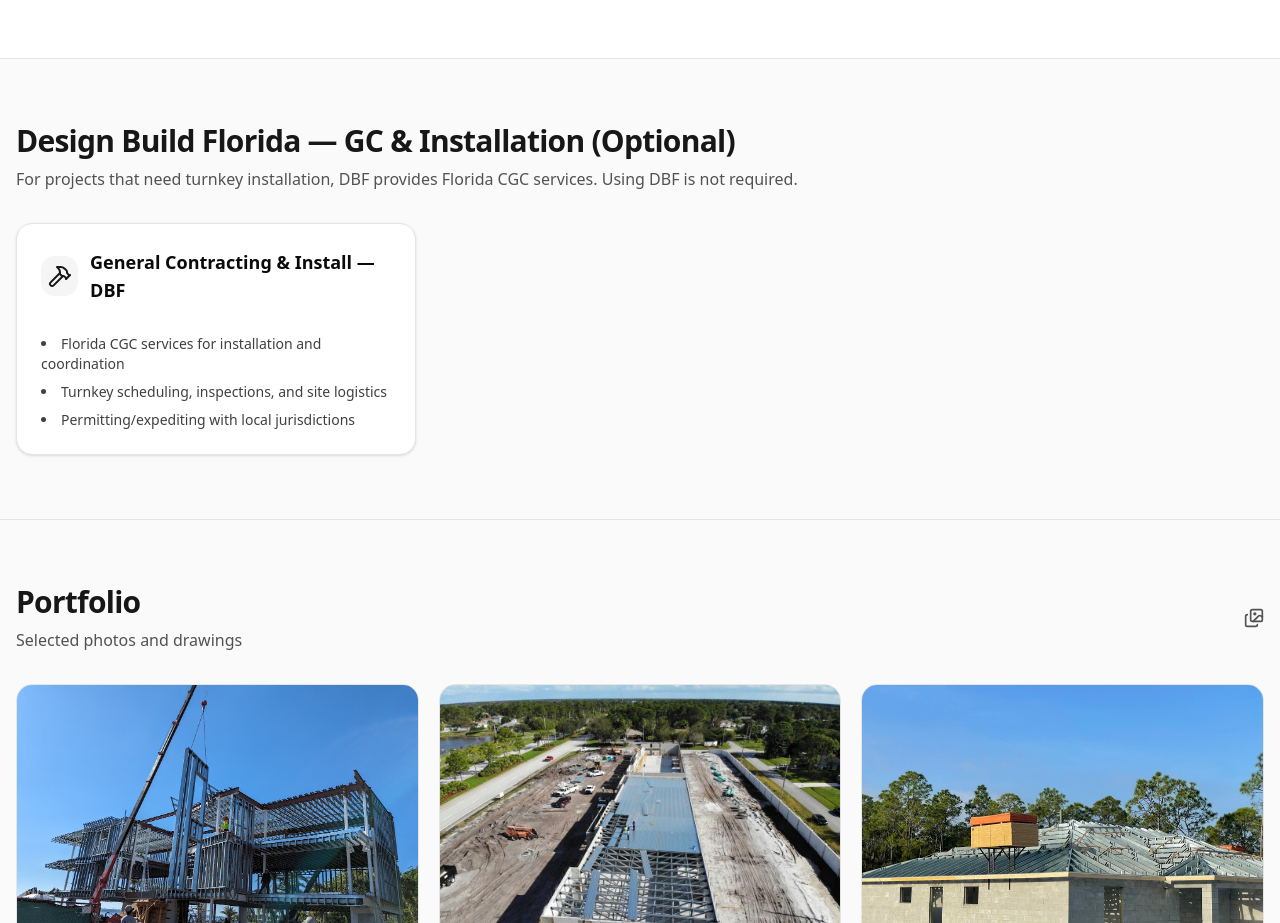
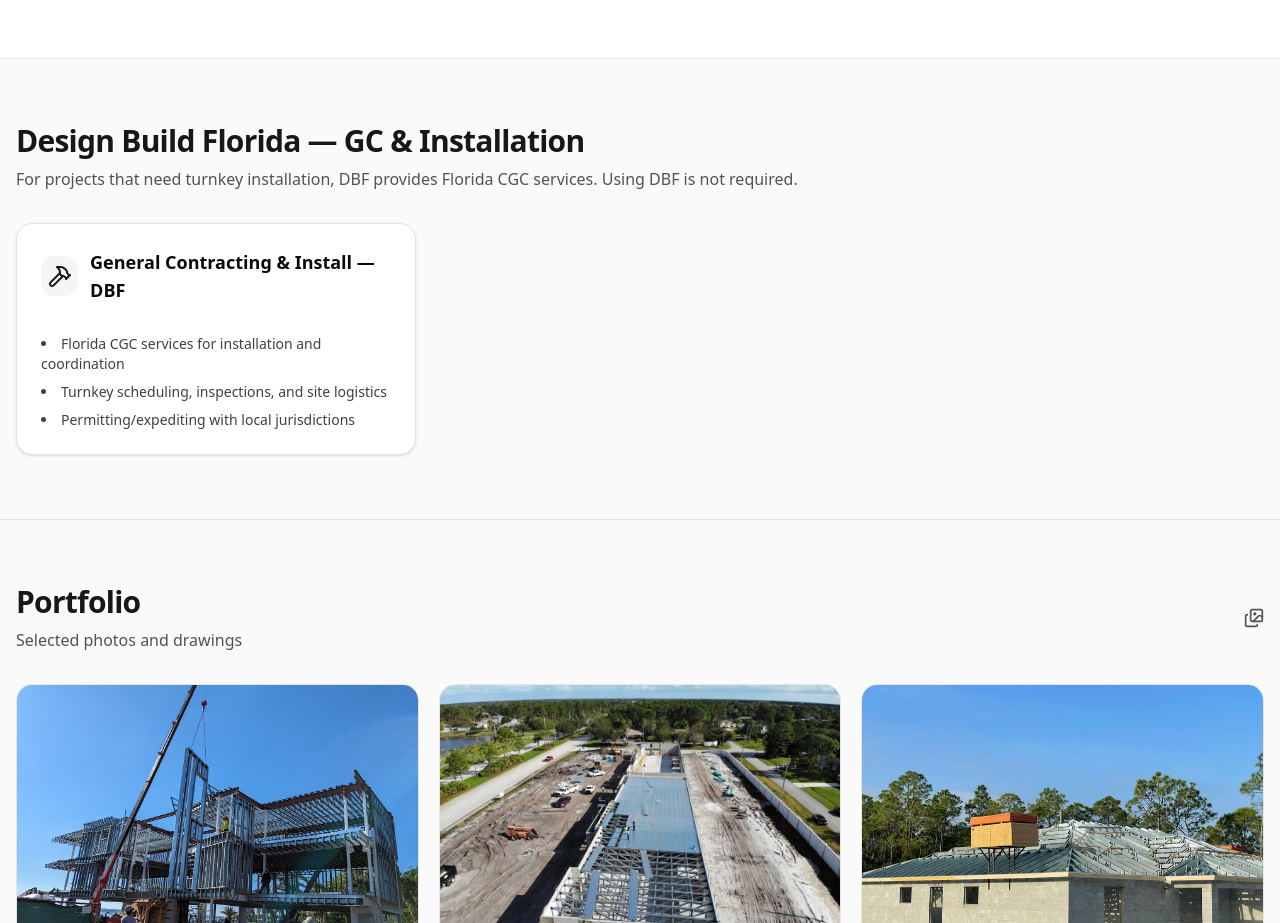
Before and after one commit to vsuarezch/designbuild-florida, a Next.js app: page / in a window 1280 px wide. Shown: the part 1380-2303 px from the top of the page. Built offline with nearby package versions, Linux system fonts and the light colour scheme.

Commit message:
removing optional

```diff
--- a/src/app/page.tsx
+++ b/src/app/page.tsx
@@ -307,7 +307,7 @@
       <section id="services-dbf" className="border-t border-neutral-200 bg-neutral-50">
         <div className="mx-auto max-w-7xl px-4 py-16">
           <h2 className="text-3xl font-bold tracking-tight text-neutral-900">
-            Design Build Florida — GC & Installation (Optional)
+            Design Build Florida — GC & Installation
           </h2>
           <p className="mt-2 text-neutral-600">
             For projects that need turnkey installation, DBF provides Florida CGC services. Using DBF is not required.
```
